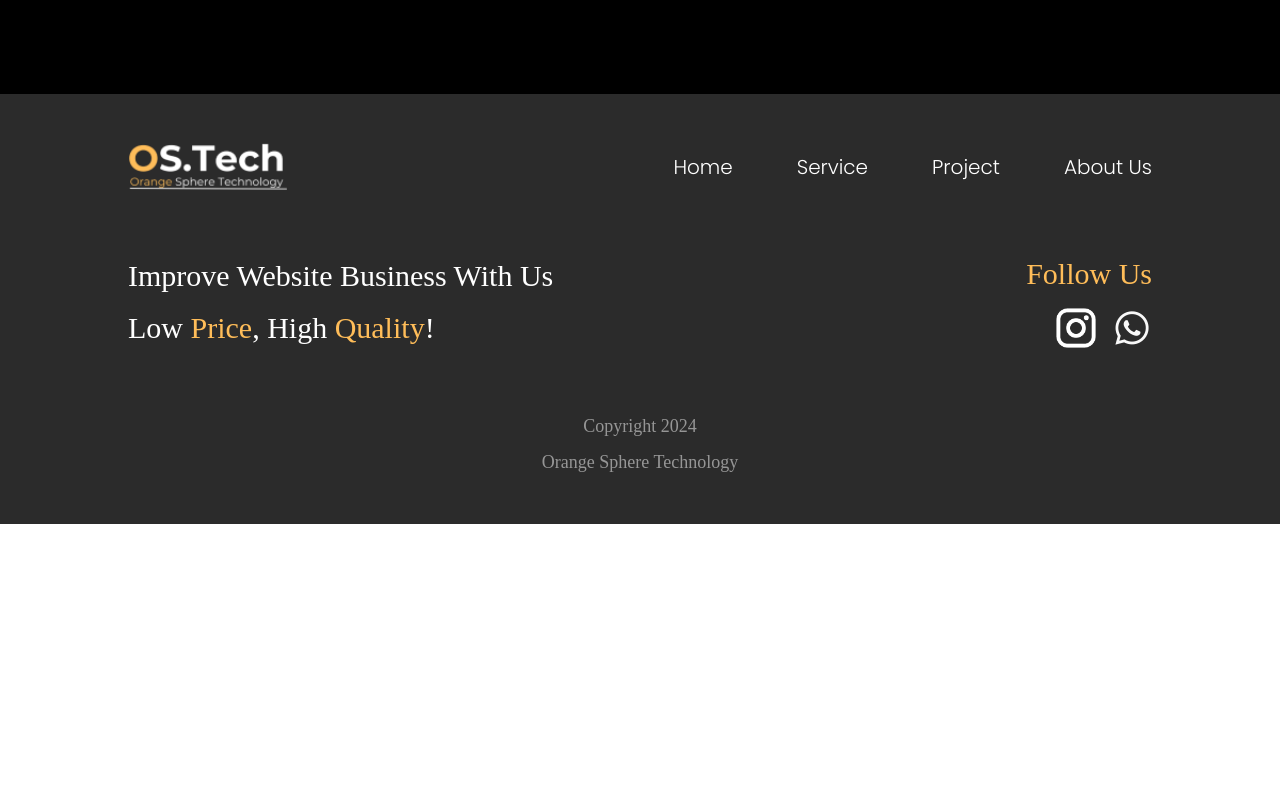
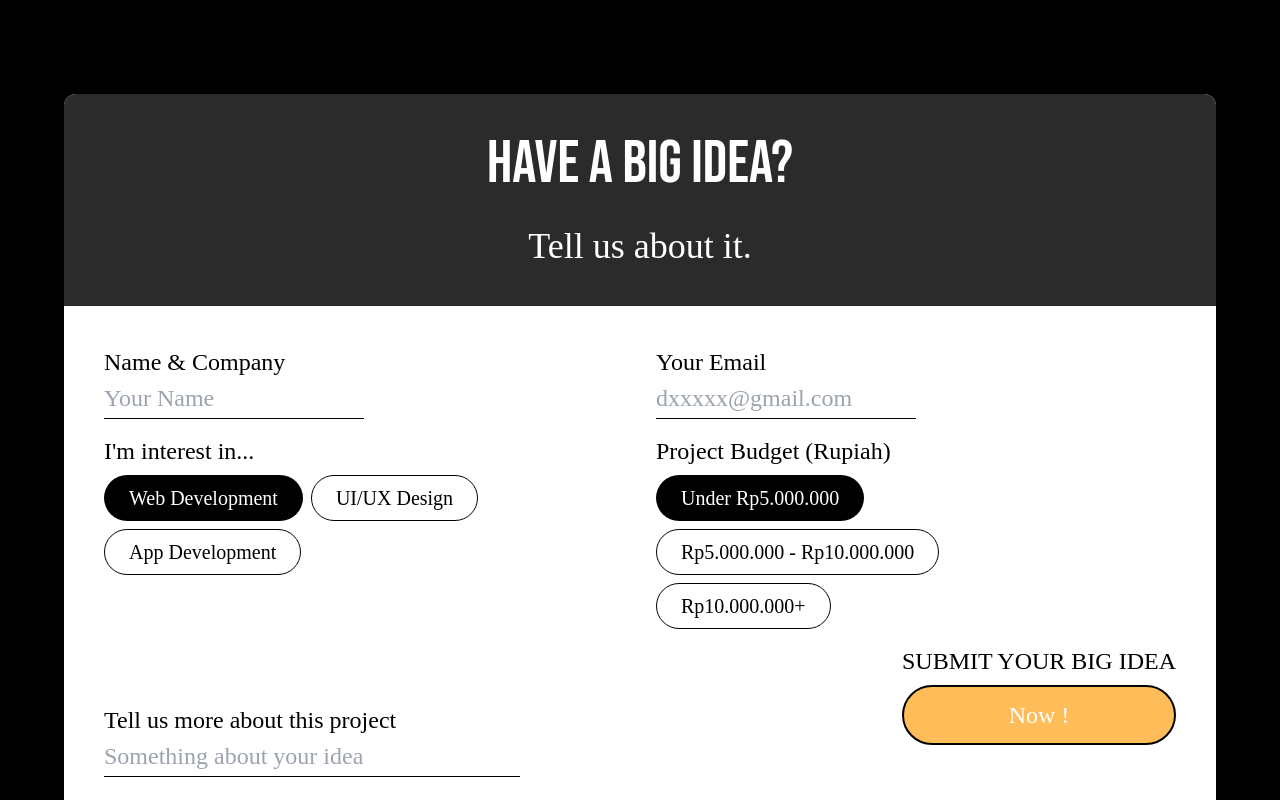
Before and after one commit to denaaay/ostech, a React (Vite) app: page / in a window 1280 px wide. Shown: the part 3780-4580 px from the top of the page. Before the commit the page ends 4304 px from the top, so only its background shows below. Built offline with nearby package versions, Linux system fonts and the light colour scheme; a web font is replaced by a local one.

Commit message:
create contact us section

```diff
--- /dev/null
+++ b/src/components/sections/ContactUs.jsx
@@ -0,0 +1,103 @@
+import { useEffect, useRef, useState } from "react";
+
+function ContactUs() {
+    const buttonRef = useRef(null);
+    const divRef = useRef(null);
+    const [buttonWidth, setButtonWidth] = useState(0);
+    const [divHeight, setDivHeight] = useState(0);
+
+    useEffect(() => {
+        const updateButtonWidth = () => {
+            if (buttonRef.current) {
+                setButtonWidth(buttonRef.current.clientWidth);
+            }
+        };
+
+        const updateDivHeight = () => {
+            if (divRef.current) {
+                setDivHeight(divRef.current.clientHeight);
+            }
+        };
+
+        updateButtonWidth();
+        window.addEventListener('resize', updateButtonWidth);
+
+        updateDivHeight();
+        window.addEventListener('resize', updateDivHeight);
+
+        return () => {
+            window.removeEventListener('resize', updateButtonWidth);
+            window.removeEventListener('resize', updateDivHeight);
+        };
+    }, []);
+
+    return(
+        <div className="w-[90vw] h-max flex flex-col bg-white rounded-xl">
+            {/* Contact Us Title */}
+            <div className="w-full h-max rounded-t-xl bg-[#2B2B2B] flex flex-col items-center gap-8 text-white p-10">
+                <p className="font-secondaryFont text-6xl">have a big idea?</p>
+                <p className="font-primaryFont text-4xl">Tell us about it.</p>
+            </div>
+
+            {/* Form Input for Contact */}
+            <form>
+                <div className="w-full h-max p-10 flex justify-between items-start gap-8">
+                    <div className="flex-1 flex flex-col items-start justify-between" style={{ height: divHeight }}>
+                        <div className="w-full h-max flex flex-col items-start gap-4">
+                            {/* Input Name */}
+                            <div className="w-full h-max flex flex-col items-start gap-1 font-primaryFont text-primaryColor text-2xl">
+                                <label>Name & Company</label>
+                                <input type="text" className="w-[50%] focus:outline-none" placeholder="Your Name"/>
+                                <div className="w-[50%] h-[1px] bg-primaryColor"></div>
+                            </div>
+
+                            {/* Input Interest */}
+                            <div className="w-full h-max flex flex-col items-start gap-2 font-primaryFont text-primaryColor text-2xl">
+                                <p>I'm interest in...</p>
+                                <div className="w-full h-max flex justify-start gap-2">
+                                    <div className="w-max h-max px-6 py-2 rounded-full bg-primaryColor text-white text-xl font-primaryFont border-[1px] border-transparent">Web Development</div>
+
+                                    <div className="w-max h-max px-6 py-2 rounded-full bg-white text-primaryColor text-xl font-primaryFont border-[1px] border-primaryColor">UI/UX Design</div>
+                                </div>
+                                <div className="w-max h-max px-6 py-2 rounded-full bg-white text-primaryColor text-xl font-primaryFont border-[1px] border-primaryColor">App Development</div>
+                            </div>
+                        </div>
+
+                        {/* Input Idea */}
+                        <div className="w-full h-max flex flex-col items-start gap-1 font-primaryFont text-primaryColor text-2xl">
+                            <label>Tell us more about this project</label>
+                            <input type="text" className="w-[80%] focus:outline-none font-thin" placeholder="Something about your idea"/>
+                            <div className="w-[80%] h-[1px] bg-primaryColor"></div>
+                        </div>
+                    </div>
+
+
+                    <div ref={divRef} className="flex-1 h-max flex flex-col items-start gap-4">
+                        {/* Input Email */}
+                        <div className="w-full h-max flex flex-col items-start gap-1 font-primaryFont text-primaryColor text-2xl">
+                            <label>Your Email</label>
+                            <input type="text" className="w-[50%] focus:outline-none" placeholder="dxxxxx@gmail.com"/>
+                            <div className="w-[50%] h-[1px] bg-primaryColor"></div>
+                        </div>
+
+                        {/* Input Budget */}
+                        <div className="w-full h-max flex flex-col items-start gap-2 font-primaryFont text-primaryColor text-2xl">
+                            <p>Project Budget (Rupiah)</p>
+                            <div className="w-max h-max px-6 py-2 rounded-full bg-primaryColor text-white text-xl font-primaryFont border-[1px] border-transparent">Under Rp5.000.000</div>
+                            <div className="w-max h-max px-6 py-2 rounded-full bg-white text-primaryColor text-xl font-primaryFont border-[1px] border-primaryColor">Rp5.000.000 - Rp10.000.000</div>
+                            <div className="w-max h-max px-6 py-2 rounded-full bg-white text-primaryColor text-xl font-primaryFont border-[1px] border-primaryColor">Rp10.000.000+</div>
+                        </div>
+
+                        {/* Submit Button */}
+                        <div className="w-full h-max flex flex-col items-end font-primaryFont text-primaryColor text-2xl gap-2">
+                            <p ref={buttonRef}>SUBMIT YOUR BIG IDEA</p>
+                            <button type="submit" className="py-3 flex justify-center rounded-full border-[2px] border-primaryColor bg-secondaryColor text-white" style={{ width: buttonWidth }}>Now !</button>
+                        </div>
+                    </div>
+                </div>
+            </form>
+        </div>
+    );
+}
+
+export default ContactUs;
--- a/src/pages/Landing.jsx
+++ b/src/pages/Landing.jsx
@@ -1,4 +1,5 @@
 import AboutUs from "../components/sections/AboutUs";
+import ContactUs from "../components/sections/ContactUs";
 import Footer from "../components/sections/Footer";
 import Home from "../components/sections/Home";
 import Navbar from "../components/sections/Navbar";
@@ -14,6 +15,7 @@ function Landing(props) {
                 <Service />
                 <Projects />
                 <AboutUs />
+                <ContactUs />
             </div>
             <Footer />
         </div>
```
